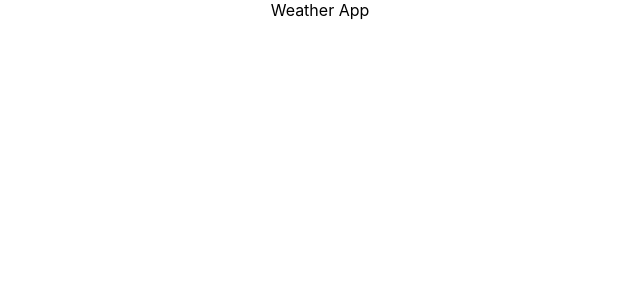
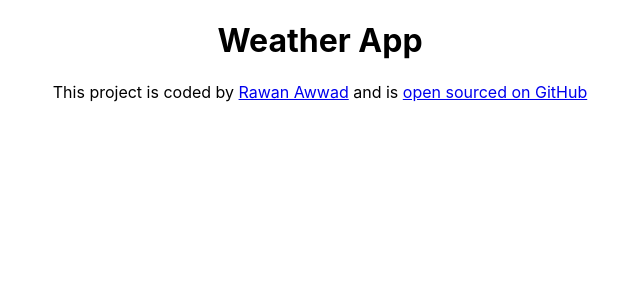
Before and after one commit to rawwad97/react-weather-app-, a React (Create React App) app: page / in a window 1280 px wide. Shown: the top 300 px of the page, without its empty margins (320-960 px from the left). Built offline with nearby package versions, Linux system fonts and the light colour scheme.

Commit message:
I added GitHub repository URL

```diff
--- a/src/App.js
+++ b/src/App.js
@@ -1,8 +1,28 @@
 import React from "react";
 import "./App.css";
 
-function App() {
-  return <div className="App"> Weather App</div>;
+export default function App() {
+  return (
+    <div className="App">
+      <h1>Weather App </h1>
+      <footer>
+        This project is coded by{" "}
+        <a
+          href="https://cool-florentine-1729b5.netlify.app"
+          target="_blank"
+          rel="noreferrer"
+        >
+          Rawan Awwad
+        </a>{" "}
+        and is{" "}
+        <a
+          href="https://github.com/rawwad97/react-weather-app-"
+          target="_blank"
+          rel="noreferrer"
+        >
+          open sourced on GitHub
+        </a>
+      </footer>
+    </div>
+  );
 }
-
-export default App;
```
Also changed, not shown: src/index.js (+6 -9 lines).
